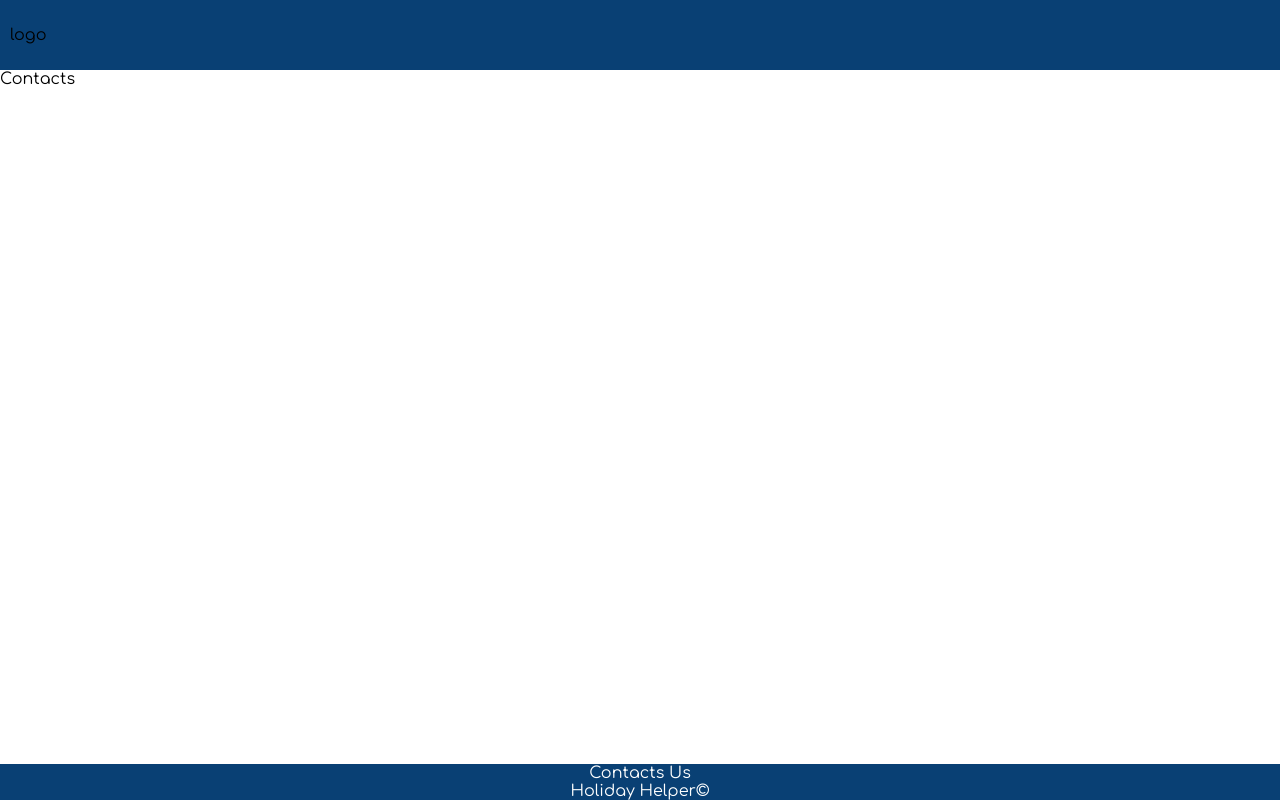
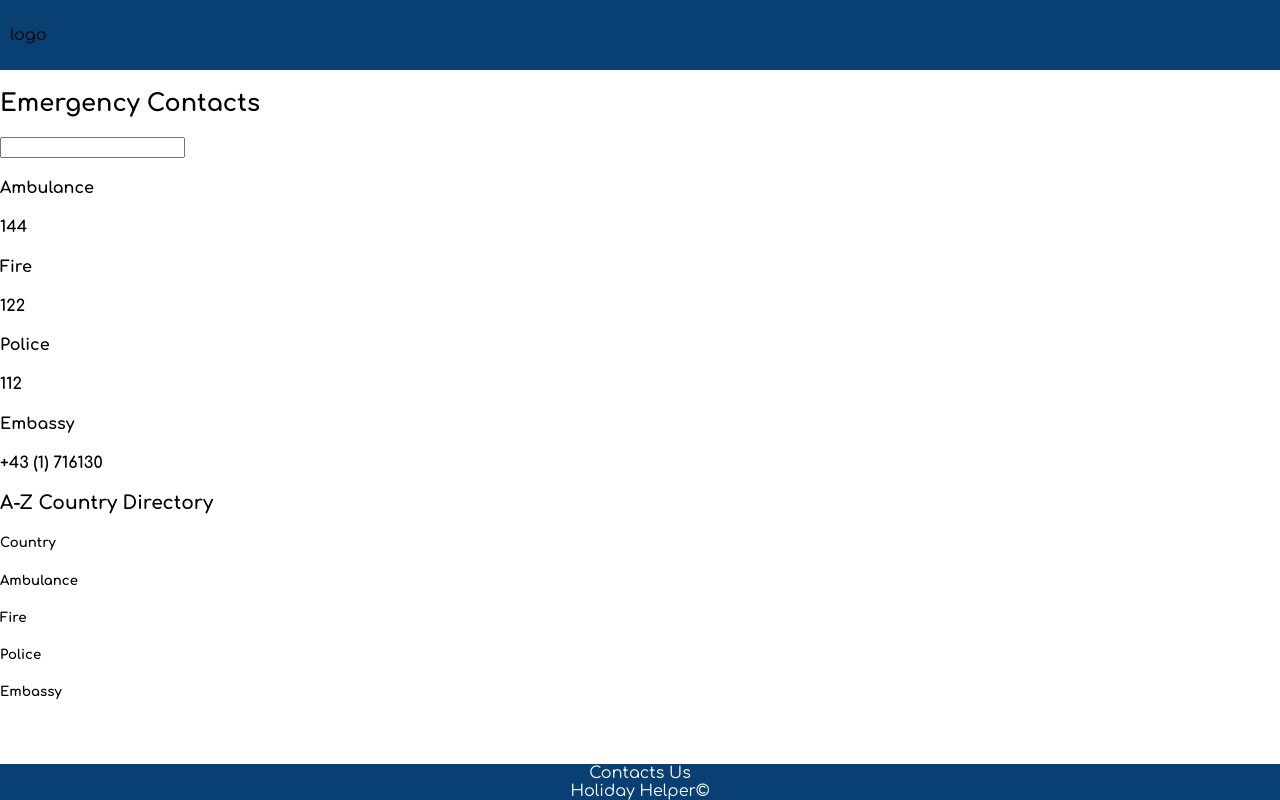
Before and after one commit to lalicia/holiday_helper_frontend, a React (Create React App) app: page /contacts in a window 1280 px wide. Built offline with nearby package versions, Linux system fonts and the light colour scheme; some icons are missing.

Commit message:
started Emergency component, setup DummyData, setup List component and Search component (neither have any functionality yet)

```diff
--- a/src/Component/Contacts/Contacts.js
+++ b/src/Component/Contacts/Contacts.js
@@ -1,8 +1,65 @@
 import React from 'react'
+import Search from "./Search.js";
+import List from "./List.js";
+
+import {DummyData} from "./DummyData.js"
 
 function Contacts() {
   return (
-    <div>Contacts</div>
+    <div>
+      <h2>Emergency Contacts</h2>
+      <Search />
+
+      <div className="selected-contacts">
+        <div className="ambulance-contact">
+          <h4>Ambulance</h4>
+          <h4>{DummyData[0].ambulance}</h4>
+        </div>
+
+        <div className="fire-contact">
+          <h4>Fire</h4>
+          <h4>{DummyData[0].fire}</h4>
+        </div>
+
+        <div className="police-contact">
+          <h4>Police</h4>
+          <h4>{DummyData[0].police}</h4>
+        </div>
+
+        <div className="embassy-contact">
+          <h4>Embassy</h4>
+          <h4>{DummyData[0].embassy}</h4>
+        </div>
+
+      </div>
+
+      <h3>A-Z Country Directory</h3>
+      <div className="emergency-directory">
+        <div className="country-list">
+          <h5>Country</h5>
+
+        </div>
+
+        <div className="ambulance-list">
+          <h5>Ambulance</h5>
+        </div>
+
+        <div className="fire-list">
+          <h5>Fire</h5>
+        </div>
+
+        <div className="police-list">
+          <h5>Police</h5>
+        </div>
+
+        <div className="embassy-list">
+          <h5>Embassy</h5>
+        </div>
+
+
+      </div>
+
+    </div>
   )
 }
 
--- /dev/null
+++ b/src/Component/Contacts/DummyData.js
@@ -0,0 +1,44 @@
+export const DummyData = [
+    {
+        country: "Austria",
+        police: 112,
+        ambulance: 144,
+        fire: 122,
+        embassy: "+43 (1) 716130",
+    },
+    {
+        country: "Belgium",
+        police: 101,
+        ambulance: 112,
+        fire: 112,
+        embassy: "+32(0)22876211",
+    },
+    {
+        country: "Cyprus",
+        police: 112,
+        ambulance: 112,
+        fire: 112,
+        embassy: "+357 22 861100",
+    },
+    {
+        country: "Denmark",
+        police: 112,
+        ambulance: 112,
+        fire: 112,
+        embassy: "+45 3544 5200",
+    },
+    {
+        country: "Estonia",
+        police: 112,
+        ambulance: 112,
+        fire: 112,
+        embassy: "+372 6674700",
+    },
+    {
+        country: "France",
+        police: 112,
+        ambulance: 112,
+        fire: 112,
+        embassy: "+33 (0)1 44 51 31 00",
+    },
+]
--- /dev/null
+++ b/src/Component/Contacts/List.js
@@ -0,0 +1,21 @@
+import React from "react";
+
+function List() {
+
+  //call out to backend to fetch/GET ALL by column as per DummyData
+
+
+    return (
+        <div>
+            <ul>
+                <li></li>
+
+            </ul>
+
+
+
+        </div>
+  )
+}
+
+export default List;
--- /dev/null
+++ b/src/Component/Contacts/Search.js
@@ -0,0 +1,18 @@
+import React from "react";
+
+function Search() {
+
+
+
+
+    return (
+        <>
+            <input type="text"></input>
+
+
+
+        </>
+  )
+}
+
+export default Search;
--- a/src/Component/Exchange/Chart.js
+++ b/src/Component/Exchange/Chart.js
@@ -1,66 +1,66 @@
-//below as per documentation
-import React from 'react';
-import {
-  Chart as ChartJS,
-  CategoryScale,
-  LinearScale,
-  PointElement,
-  LineElement,
-  Title,
-  Tooltip,
-  Legend,
-} from 'chart.js';
-//choosing type of chart
-import { Line } from 'react-chartjs-2';
-//this is a dev dependency to provide fake data to see if chart displaying
-import { faker } from '@faker-js/faker';
+// //below as per documentation
+// import React from 'react';
+// import {
+//   Chart as ChartJS,
+//   CategoryScale,
+//   LinearScale,
+//   PointElement,
+//   LineElement,
+//   Title,
+//   Tooltip,
+//   Legend,
+// } from 'chart.js';
+// //choosing type of chart
+// import { Line } from 'react-chartjs-2';
+// //this is a dev dependency to provide fake data to see if chart displaying
+// import { faker } from '@faker-js/faker';
 
 
-ChartJS.register(
-  CategoryScale,
-  LinearScale,
-  PointElement,
-  LineElement,
-  Title,
-  Tooltip,
-  Legend
-);
+// ChartJS.register(
+//   CategoryScale,
+//   LinearScale,
+//   PointElement,
+//   LineElement,
+//   Title,
+//   Tooltip,
+//   Legend
+// );
 
-const top = 'top'
+// const top = 'top'
 
-export const options = {
-    responsive: true,
-    plugins: {
-      legend: {
-        position: top,
-      },
-      title: {
-        display: true,
-        text: 'Chart.js Line Chart',
-      },
-    },
-  };
+// export const options = {
+//     responsive: true,
+//     plugins: {
+//       legend: {
+//         position: top,
+//       },
+//       title: {
+//         display: true,
+//         text: 'Chart.js Line Chart',
+//       },
+//     },
+//   };
 
-  const labels = ['January', 'February', 'March', 'April', 'May', 'June', 'July'];
+//   const labels = ['January', 'February', 'March', 'April', 'May', 'June', 'July'];
 
-  export const data = {
-    labels,
-    datasets: [
-      {
-        label: 'Dataset 1',
-        data: labels.map(() => faker.datatype.number({ min: -1000, max: 1000 })),
-        borderColor: 'rgb(255, 99, 132)',
-        backgroundColor: 'rgba(255, 99, 132, 0.5)',
-      },
-      {
-        label: 'Dataset 2',
-        data: labels.map(() => faker.datatype.number({ min: -1000, max: 1000 })),
-        borderColor: 'rgb(53, 162, 235)',
-        backgroundColor: 'rgba(53, 162, 235, 0.5)',
-      },
-    ],
-  };
+//   export const data = {
+//     labels,
+//     datasets: [
+//       {
+//         label: 'Dataset 1',
+//         data: labels.map(() => faker.datatype.number({ min: -1000, max: 1000 })),
+//         borderColor: 'rgb(255, 99, 132)',
+//         backgroundColor: 'rgba(255, 99, 132, 0.5)',
+//       },
+//       {
+//         label: 'Dataset 2',
+//         data: labels.map(() => faker.datatype.number({ min: -1000, max: 1000 })),
+//         borderColor: 'rgb(53, 162, 235)',
+//         backgroundColor: 'rgba(53, 162, 235, 0.5)',
+//       },
+//     ],
+//   };
 
-  export function Chart() {
-    return <Line options={options} data={data} />;
-  }
+//   export function Chart() {
+//     return <Line options={options} data={data} />;
+//   }
```
